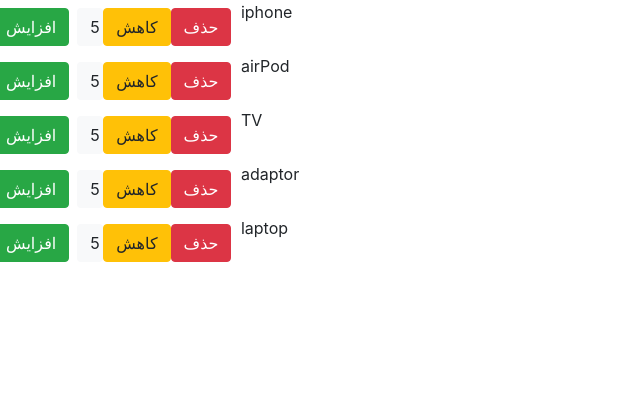
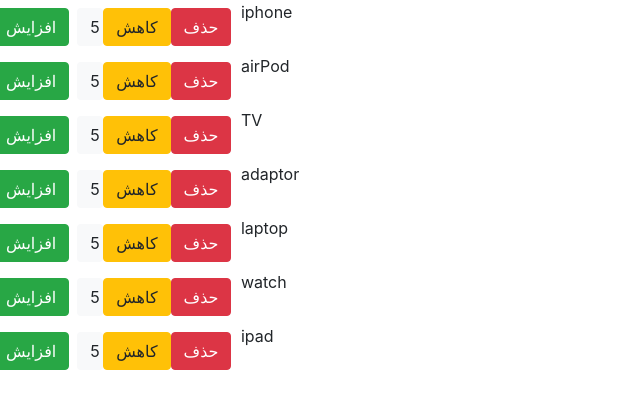
Before and after one commit to emamyari/simple-react-snippets, a React (Create React App) app: page / in a window 1280 px wide. Shown: the top 408 px of the page, without its empty margins (0-640 px from the left). Built offline with nearby package versions, Linux system fonts and the light colour scheme.

Commit message:
change in product data

```diff
--- a/src/components/counters.jsx
+++ b/src/components/counters.jsx
@@ -8,6 +8,8 @@
                     {id:3,name:'TV',q:100},
                     {id:4,name:'adaptor',q:5},
                     {id:5,name:'laptop',q:2},
+                    {id:5,name:'watch',q:9},
+                    {id:5,name:'ipad',q:8},
                     ]
             }
     render() {
```
